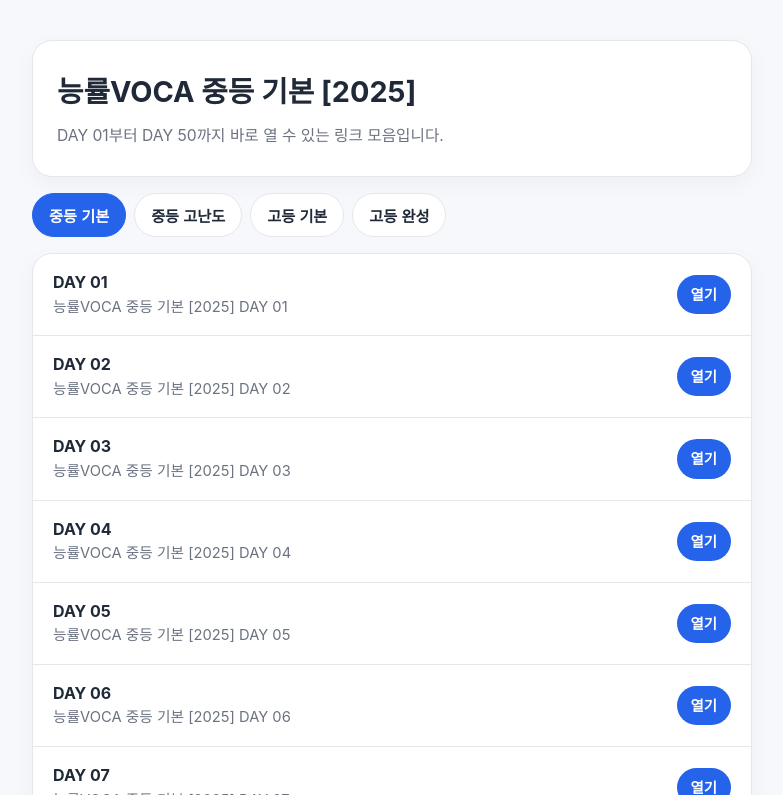
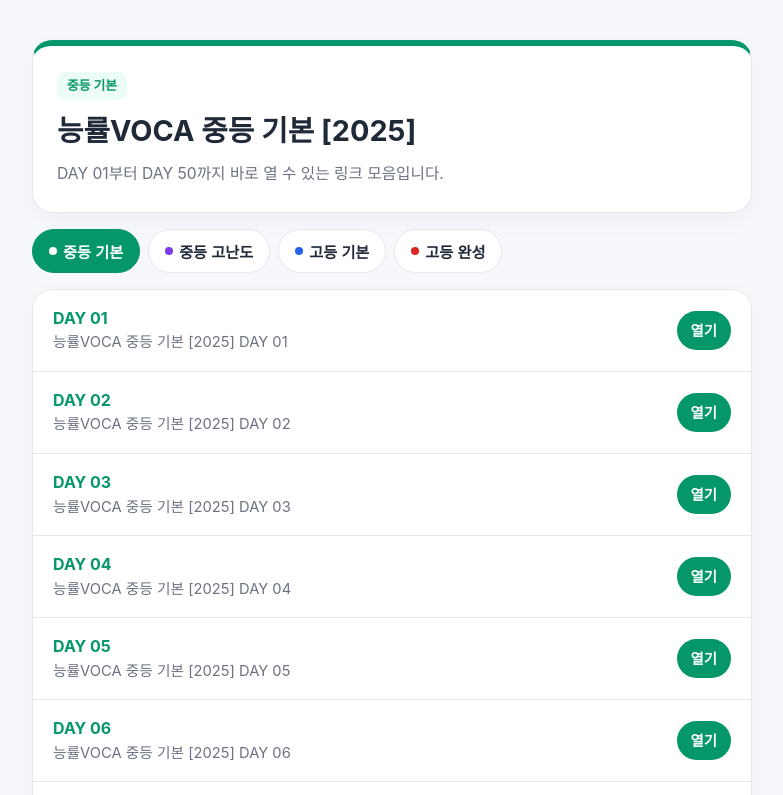
Before and after one commit to younjee1115/vocablinks, a plain HTML site: page index.html in a window 1280 px wide. Shown: the top 795 px of the page, without its empty margins (248-1031 px from the left). Drawn offline with Linux system fonts and the light colour scheme.

Commit message:
Refactor styles and color variables in index.html
Updated color scheme and styling for various elements, including buttons and badges. Adjusted padding and margin for better layout.

```diff
--- a/index.html
+++ b/index.html
@@ -11,8 +11,9 @@
       --text: #1f2937;
       --muted: #6b7280;
       --line: #e5e7eb;
-      --accent: #2563eb;
-      --accent-hover: #1d4ed8;
+      --accent: #059669;
+      --accent-hover: #047857;
+      --accent-soft: #ecfdf5;
     }
 
     * { box-sizing: border-box; }
@@ -34,14 +35,28 @@
     .header {
       background: var(--card);
       border: 1px solid var(--line);
+      border-top: 6px solid var(--accent);
       border-radius: 20px;
-      padding: 28px 24px;
+      padding: 26px 24px;
       margin-bottom: 16px;
       box-shadow: 0 8px 24px rgba(0, 0, 0, 0.04);
+      transition: border-color 0.2s ease;
+    }
+
+    .badge {
+      display: inline-block;
+      background: var(--accent-soft);
+      color: var(--accent);
+      font-size: 0.8rem;
+      font-weight: 700;
+      padding: 4px 10px;
+      border-radius: 8px;
+      margin-bottom: 8px;
+      transition: all 0.2s ease;
     }
 
     h1 {
-      margin: 0 0 8px;
+      margin: 0 0 6px;
       font-size: 1.8rem;
     }
 
@@ -60,25 +75,38 @@
 
     .tab-btn {
       background: var(--card);
-      border: 1px solid var(--line);
+      border: 1.5px solid var(--line);
       color: var(--text);
       padding: 10px 16px;
       border-radius: 999px;
       font-size: 0.95rem;
       font-weight: 600;
       cursor: pointer;
+      display: flex;
+      align-items: center;
+      gap: 6px;
       transition: all 0.15s ease;
     }
 
+    .tab-dot {
+      width: 8px;
+      height: 8px;
+      border-radius: 50%;
+    }
+
     .tab-btn:hover {
-      border-color: var(--accent);
-      color: var(--accent);
+      border-color: var(--btn-color);
+      color: var(--btn-color);
     }
 
     .tab-btn.active {
-      background: var(--accent);
-      border-color: var(--accent);
+      background: var(--btn-color);
+      border-color: var(--btn-color);
       color: #ffffff;
+    }
+
+    .tab-btn.active .tab-dot {
+      background: #ffffff !important;
     }
 
     .list {
@@ -106,7 +134,7 @@
     }
 
     .item:hover {
-      background: #f9fafb;
+      background: var(--accent-soft);
     }
 
     .left {
@@ -118,6 +146,8 @@
     .day {
       font-weight: 700;
       font-size: 1rem;
+      color: var(--accent);
+      transition: color 0.2s ease;
     }
 
     .title {
@@ -134,6 +164,7 @@
       border-radius: 999px;
       font-size: 0.9rem;
       font-weight: 600;
+      transition: background 0.2s ease;
     }
 
     .item:hover .go {
@@ -151,6 +182,7 @@
 <body>
   <div class="wrap">
     <section class="header">
+      <span class="badge" id="bookBadge">중등 기본</span>
       <h1 id="bookTitle">능률VOCA 중등 기본 [2025]</h1>
       <p class="desc" id="bookDesc">DAY 01부터 DAY 50까지 바로 열 수 있는 링크 모음입니다.</p>
     </section>
@@ -165,38 +197,59 @@
   </div>
 
   <script>
-    // 단어장 설정 목록 (클래스카드 각 단어장의 DAY 01 setId 및 총 DAY 수 입력)
     const books = [
       {
         id: 'middle-basic',
         tabName: '중등 기본',
         title: '능률VOCA 중등 기본 [2025]',
         baseId: 25380956,
-        totalDays: 50
+        totalDays: 50,
+        theme: {
+          accent: '#059669',      // 에메랄드 그린
+          hover: '#047857',
+          soft: '#ecfdf5'
+        }
       },
       {
         id: 'middle-high',
         tabName: '중등 고난도',
         title: '능률VOCA 중등 고난도 [2025]',
         baseId: 25381006, // 실제 DAY 01 세트 번호로 변경 필요
-        totalDays: 50
+        totalDays: 50,
+        theme: {
+          accent: '#7c3aed',      // 바이올렛 퍼플
+          hover: '#6d28d9',
+          soft: '#f5f3ff'
+        }
       },
       {
         id: 'high-basic',
         tabName: '고등 기본',
         title: '능률VOCA 고등 기본 [2025]',
         baseId: 25381056, // 실제 DAY 01 세트 번호로 변경 필요
-        totalDays: 60
+        totalDays: 60,
+        theme: {
+          accent: '#2563eb',      // 로열 블루
+          hover: '#1d4ed8',
+          soft: '#eff6ff'
+        }
       },
       {
         id: 'high-complete',
         tabName: '고등 완성',
         title: '능률VOCA 고등 완성 [2025]',
         baseId: 25381116, // 실제 DAY 01 세트 번호로 변경 필요
-        totalDays: 60
+        totalDays: 60,
+        theme: {
+          accent: '#dc2626',      // 크림슨 레드
+          hover: '#b91c1c',
+          soft: '#fef2f2'
+        }
       }
     ];
 
+    const root = document.documentElement;
+    const bookBadgeEl = document.getElementById('bookBadge');
     const bookTitleEl = document.getElementById('bookTitle');
     const bookDescEl = document.getElementById('bookDesc');
     const tabMenu = document.getElementById('tabMenu');
@@ -204,15 +257,31 @@
 
     let currentBookId = books[0].id;
 
+    function applyTheme(theme) {
+      root.style.setProperty('--accent', theme.accent);
+      root.style.setProperty('--accent-hover', theme.hover);
+      root.style.setProperty('--accent-soft', theme.soft);
+    }
+
     function renderTabs() {
       tabMenu.innerHTML = '';
       books.forEach(book => {
         const btn = document.createElement('button');
         btn.type = 'button';
         btn.className = `tab-btn ${book.id === currentBookId ? 'active' : ''}`;
-        btn.textContent = book.tabName;
+        btn.style.setProperty('--btn-color', book.theme.accent);
+
+        const dot = document.createElement('span');
+        dot.className = 'tab-dot';
+        dot.style.backgroundColor = book.theme.accent;
+
+        const label = document.createElement('span');
+        label.textContent = book.tabName;
+
+        btn.append(dot, label);
         btn.addEventListener('click', () => {
           currentBookId = book.id;
+          applyTheme(book.theme);
           renderTabs();
           renderList(book);
         });
@@ -221,6 +290,7 @@
     }
 
     function renderList(book) {
+      bookBadgeEl.textContent = book.tabName;
       bookTitleEl.textContent = book.title;
       bookDescEl.textContent = `DAY 01부터 DAY ${String(book.totalDays).padStart(2, '0')}까지 바로 열 수 있는 링크 모음입니다.`;
 
@@ -262,6 +332,7 @@
     }
 
     // 초기 렌더링
+    applyTheme(books[0].theme);
     renderTabs();
     renderList(books[0]);
   </script>
```
